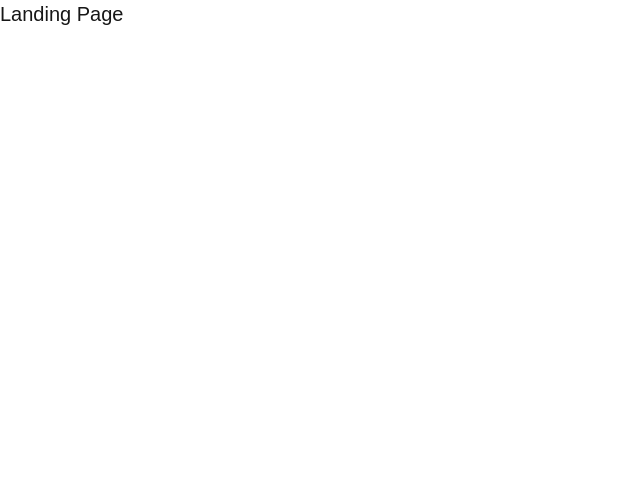
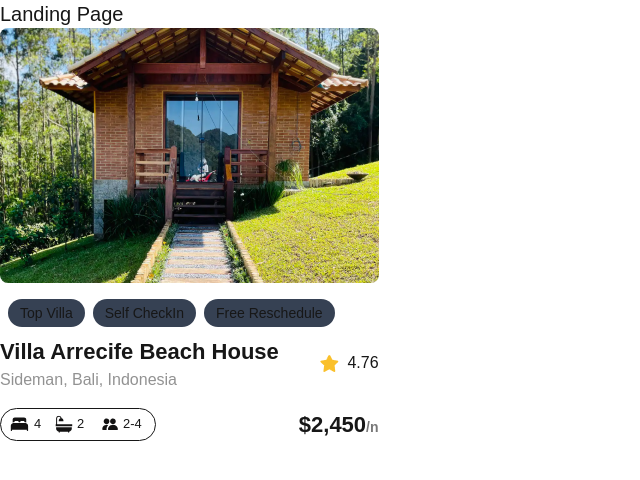
Before and after one commit to BeSomi22/alx-project-0x00-setup, a Next.js app in the folder alx-project-0x00/: page /landing in a window 1280 px wide. Shown: the top 480 px of the page, without its empty margins (0-640 px from the left). Built offline with nearby package versions, Linux system fonts and the light colour scheme.

Commit message:
updated landing.tsx

```diff
--- a/alx-project-0x00/components/Pill.tsx
+++ b/alx-project-0x00/components/Pill.tsx
@@ -1,9 +1,25 @@
-const Pill: React.FC = () => {
-  return (
-    <div className=" flex justify-center  items-center bg-[#F9F9F9] px-3 w-auto h-[27px] rounded-full">
-      <p className=" text-sm ">Title</p>
-    </div>
-  )
+// const Pill: React.FC = () => {
+//   return (
+//     <div className=" flex justify-center  items-center bg-[#F9F9F9] px-3 w-auto h-[27px] rounded-full">
+//       <p className=" text-sm ">Title</p>
+//     </div>
+//   )
+// }
+
+// export default Pill;
+
+import React from "react";
+
+interface PillProps {
+  title: string;
 }
 
+const Pill: React.FC<PillProps> = ({ title }) => {
+  return (
+    <span className="px-3 py-1 bg-gray-700 text-sm rounded-full font-medium">
+      {title}
+    </span>
+  );
+};
+
 export default Pill;
--- a/alx-project-0x00/pages/landing.tsx
+++ b/alx-project-0x00/pages/landing.tsx
@@ -1,7 +1,10 @@
+import Card from "@/components/Card";
+
 const Landing: React.FC =()=>{
     return (
         <div>
             <h1 className=" text-xl font-extralight">Landing Page</h1>
+            <Card/>
         </div>
     )
 }
```
